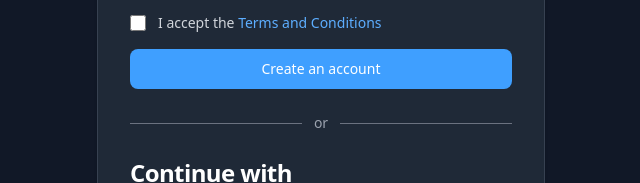
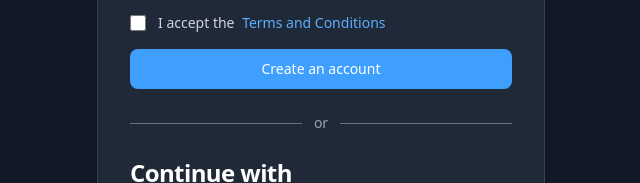
Before and after one commit to aliciakaith/ASEI-Project, a website: page ASEI_frontend/signup.html in a window 1280 px wide. Shown: the part 534-717 px from the top of the page, 319-959 px from the left. Drawn offline with nearby package versions, Linux system fonts and the light colour scheme.

Commit message:
Update signup.html

```diff
--- a/ASEI_frontend/signup.html
+++ b/ASEI_frontend/signup.html
@@ -63,13 +63,14 @@
               <div class="flex items-center h-5">
                 <input id="terms" type="checkbox" class="w-4 h-4 border border-gray-600 rounded bg-gray-700" required>
               </div>
-              <div class="ml-3 text-sm">
-                <label for="terms" class="font-light text-gray-300">
-                  I accept the
-                  <a href="/terms" class="font-medium text-[#5daeff] hover:underline" target="_blank" rel="noopener">
-                    Terms and Conditions
-                  </a>
-                </label>
+
+              <div class="ml-3 text-sm text-gray-300">
+                <label for="terms" class="font-light">I accept the</label>
+                <a href="/termsAndConditions.html"
+                   class="font-medium text-[#5daeff] hover:underline ml-1"
+                   target="_blank" rel="noopener">
+                  Terms and Conditions
+                </a>
               </div>
             </div>
 
```
